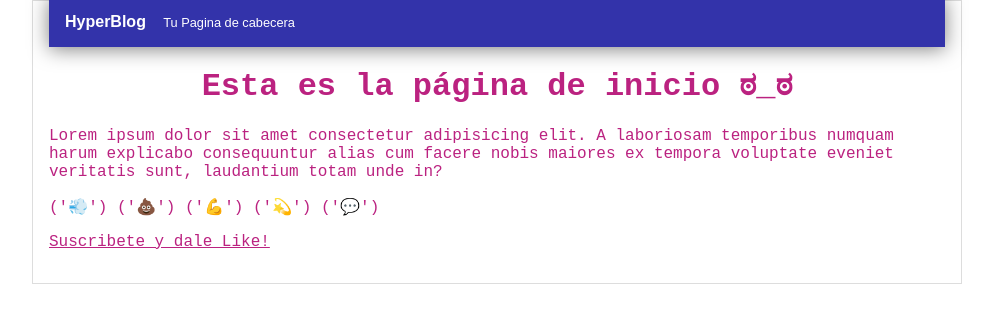
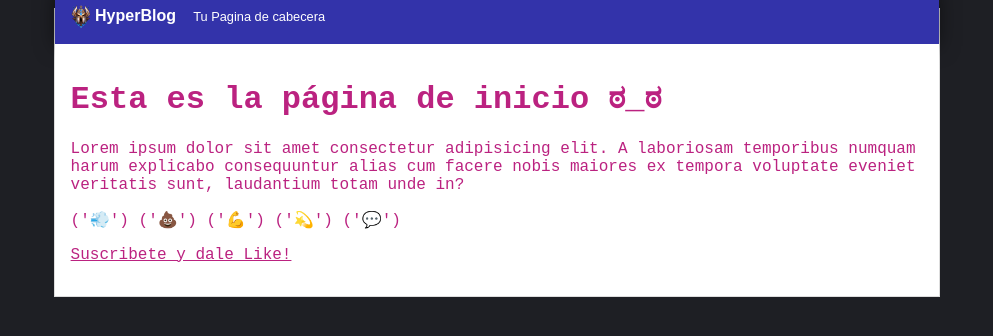
Before and after one commit to slipkriver/hyperblog, a plain HTML site: page index.html in a window 1280 px wide. Shown: the whole page, without its empty margins (143-1136 px from the left). Drawn offline with Linux system fonts and the light colour scheme.

Commit message:
Modificacion al hyperblog, color de fondo y logo incluido

```diff
--- a/css/estilos.css
+++ b/css/estilos.css
@@ -1,15 +1,16 @@
 body{
+    background-color: #1e1f24;
     color: #bb2280;
     text-align: justify;
     font-family: 'Courier New', Courier, monospace;
     font-size: 16px;
     margin: 0;
-    padding: 0;
+    padding: 0.5em;
 }
 
 #container{
     width: 70%;
-    padding: 1em;
+    padding: 0;
     text-align: left;
     border: 1px solid #DDD;
     margin: 0 auto;
@@ -17,7 +18,11 @@ body{
 
 #container h1{
     font-size: 30 px;
-    text-align: center;
+}
+
+#post{
+    background: white;
+    padding: 1em;
 }
 
 #cabecera{
@@ -36,3 +41,8 @@ body{
     font-weight: normal;
     font-size: 0.8em;
 }
+
+#cabecera #logo{
+    width: 20px;
+    vertical-align: middle;
+}
--- a/index.html
+++ b/index.html
@@ -9,6 +9,7 @@
 <body>
     <div id="container">
         <div id="cabecera">
+            <img id="logo" src="images/lol.png" alt="">
            HyperBlog
            <span id="tagline">Tu Pagina de cabecera</span>
         </div>
```
